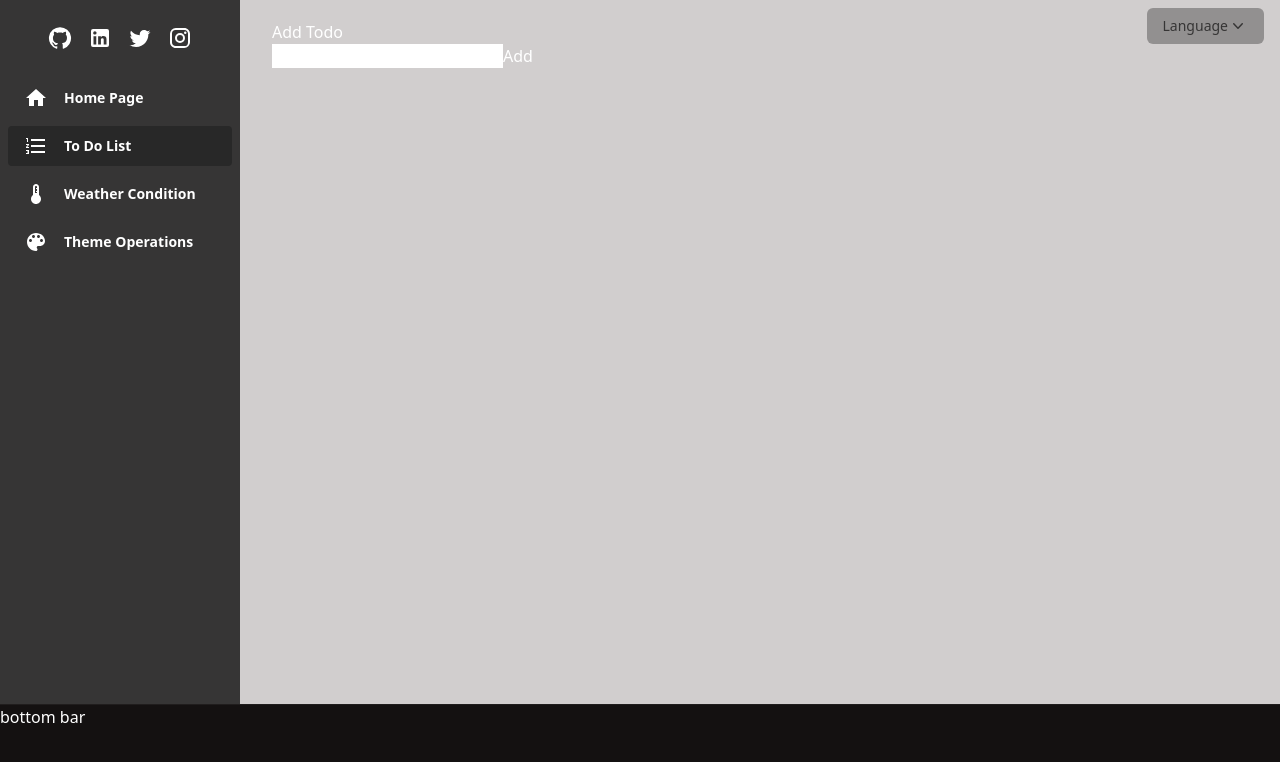
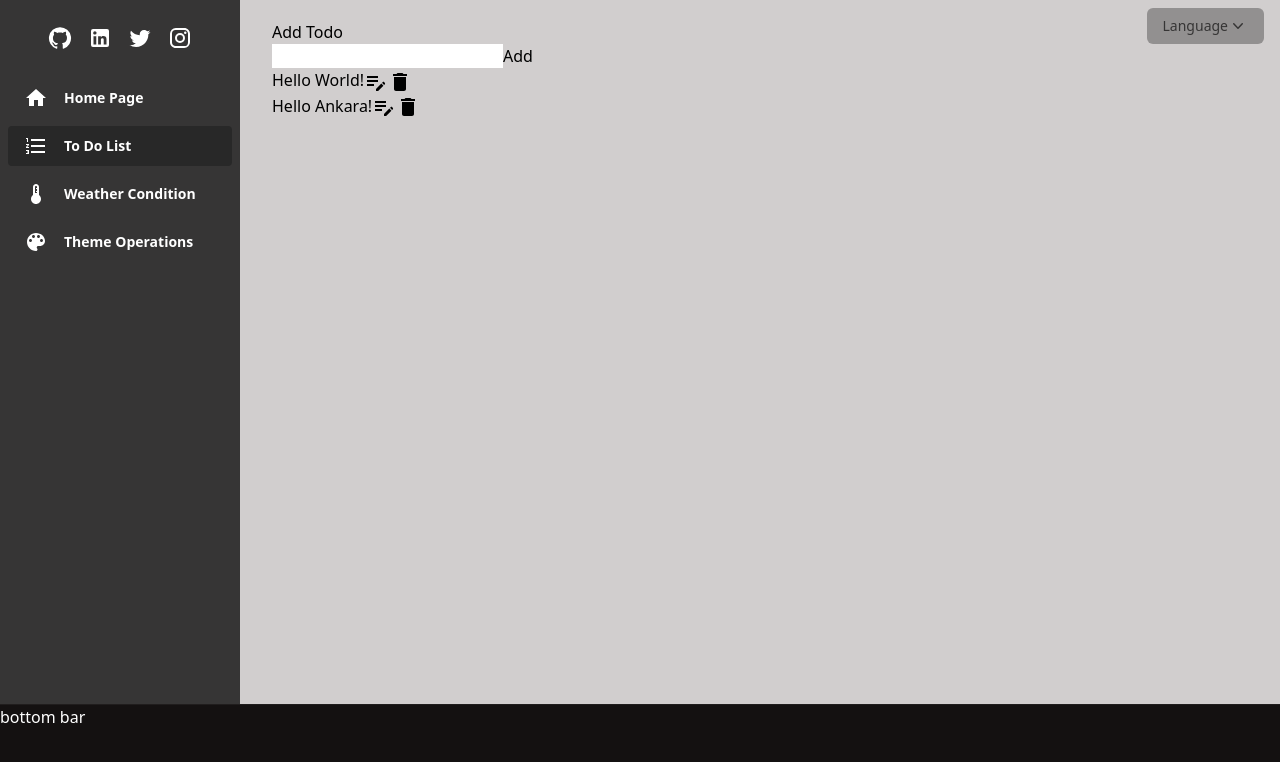
Before and after one commit to aliergul/react-milestone, a React (Create React App) app: page /todo in a window 1280 px wide. Shown: the top 762 px of the page. Built offline with nearby package versions, Linux system fonts and the light colour scheme.

Commit message:
Adding headless ui modal for edit task

```diff
--- a/public/index.html
+++ b/public/index.html
@@ -14,7 +14,7 @@
       manifest.json provides metadata used when your web app is installed on a
       user's mobile device or desktop. See https://developers.google.com/web/fundamentals/web-app-manifest/
     -->
-    <link rel="manifest" href="%PUBLIC_URL%/manifest.json" />
+    <!-- <link rel="manifest" href="%PUBLIC_URL%/manifest.json" /> -->
     <!--
       Notice the use of %PUBLIC_URL% in the tags above.
       It will be replaced with the URL of the `public` folder during the build.
--- a/src/pages/Todo/AddTodo.js
+++ b/src/pages/Todo/AddTodo.js
@@ -26,7 +26,7 @@ const AddTodo = () => {
   const { content, contentError } = state;
   return (
     <div className="">
-      <h2>Add Todo</h2>
+      <h2 className="text-black">Add Todo</h2>
       <input
         type="text"
         value={content}
@@ -34,7 +34,7 @@ const AddTodo = () => {
         onChange={handleChange}
         className="text-black"
       />
-      <button type="button" className="" onClick={add}>
+      <button type="button" className="text-black rounded bg-red" onClick={add}>
         Add
       </button>
       {contentError ? console.log({ contentError }) : console.log("All Good")}
--- a/src/pages/Todo/ListTodo.js
+++ b/src/pages/Todo/ListTodo.js
@@ -0,0 +1,40 @@
+import { useDispatch, useSelector } from "react-redux";
+import { deleteToDo } from "../../store/todoService/todoSlice";
+import DeleteIcon from "@mui/icons-material/Delete";
+import EditNoteIcon from "@mui/icons-material/EditNote";
+import EditModal from "./TodoModals/EditModal";
+import React, { useState } from "react";
+
+const ListTodo = () => {
+  const { todoList } = useSelector((state) => state.toDo);
+  const dispatch = useDispatch();
+  const [modalOpen, setModalOpen] = useState(false);
+
+  const handleEditTask = () => {
+    setModalOpen(true);
+  };
+  const closeModal = () => {
+    setModalOpen(false);
+  };
+  return (
+    <div className="text-black">
+      {modalOpen && <EditModal isOpen={modalOpen} setIsOpen={closeModal} />}
+      <ul>
+        {todoList.map(({ id, content }) => {
+          return (
+            <li key={id}>
+              <span>{content}</span>
+              <span className="cursor-pointer" onClick={handleEditTask}>
+                <EditNoteIcon />
+              </span>
+              <span onClick={() => dispatch(deleteToDo({ id }))}>
+                <DeleteIcon />
+              </span>
+            </li>
+          );
+        })}
+      </ul>
+    </div>
+  );
+};
+export default ListTodo;
--- a/src/pages/Todo/Todo.js
+++ b/src/pages/Todo/Todo.js
@@ -1,10 +1,12 @@
 import React from "react";
 import AddTodo from "./AddTodo";
+import ListTodo from "./ListTodo";
 
 function Todo() {
   return (
     <div>
       <AddTodo />
+      <ListTodo />
     </div>
   );
 }
--- /dev/null
+++ b/src/pages/Todo/TodoModals/EditModal.js
@@ -0,0 +1,36 @@
+import React, { useMemo } from "react";
+import { Dialog } from "@headlessui/react";
+
+function EditModal({ isOpen, setIsOpen }) {
+  const handleDeactivate = () => {
+    // Deactivate logic here
+    setIsOpen(false);
+  };
+  return useMemo(
+    () => (
+      <Dialog
+        open={isOpen}
+        onClose={() => setIsOpen(false)}
+        className="relative z-50"
+      >
+        <div className="fixed inset-0 flex w-screen items-center justify-center p-4 text-black">
+          <Dialog.Panel className="w-full max-w-sm rounded bg-white">
+            <Dialog.Title>Deactivate account</Dialog.Title>{" "}
+            <Dialog.Description>
+              This will permanently deactivate your account
+            </Dialog.Description>
+            <p>
+              Are you sure you want to deactivate your account? All of your data
+              will be permanently removed. This action cannot be undone.
+            </p>
+            <button onClick={handleDeactivate}>Deactivate</button>
+            <button onClick={() => setIsOpen(false)}>Cancel</button>
+          </Dialog.Panel>
+        </div>
+      </Dialog>
+    ),
+    // eslint-disable-next-line
+    [isOpen, setIsOpen]
+  );
+}
+export default EditModal;
--- a/src/style.css
+++ b/src/style.css
@@ -618,6 +618,10 @@ html,
   position: relative;
 }
 
+.inset-0 {
+  inset: 0px;
+}
+
 .right-0 {
   right: 0px;
 }
@@ -740,8 +744,16 @@ html,
   width: 100%;
 }
 
+.w-screen {
+  width: 100vw;
+}
+
 .max-w-3xl {
   max-width: 48rem;
+}
+
+.max-w-sm {
+  max-width: 24rem;
 }
 
 .flex-1 {
@@ -909,6 +921,11 @@ html,
   background-color: rgb(69 97 4 / var(--tw-bg-opacity));
 }
 
+.bg-white {
+  --tw-bg-opacity: 1;
+  background-color: rgb(255 255 255 / var(--tw-bg-opacity));
+}
+
 .bg-opacity-20 {
   --tw-bg-opacity: 0.2;
 }
@@ -931,6 +948,10 @@ html,
 
 .p-2 {
   padding: 0.5rem;
+}
+
+.p-4 {
+  padding: 1rem;
 }
 
 .px-1 {
```
Also changed, not shown: public/manifest.json (deleted), public/robots.txt (deleted), src/pages/Todo/EditTodo.js (deleted), src/pages/Todo/TodoModals/DeleteModal.js (added).
